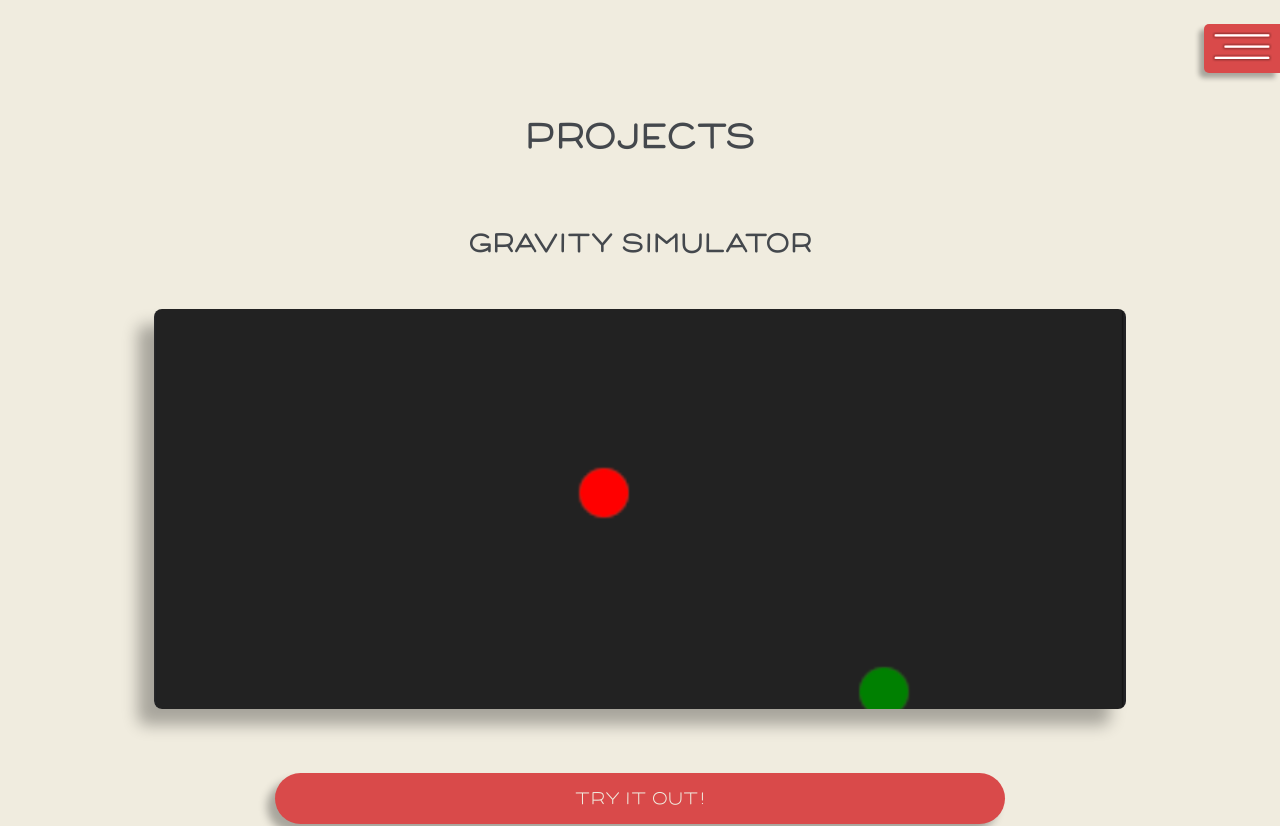
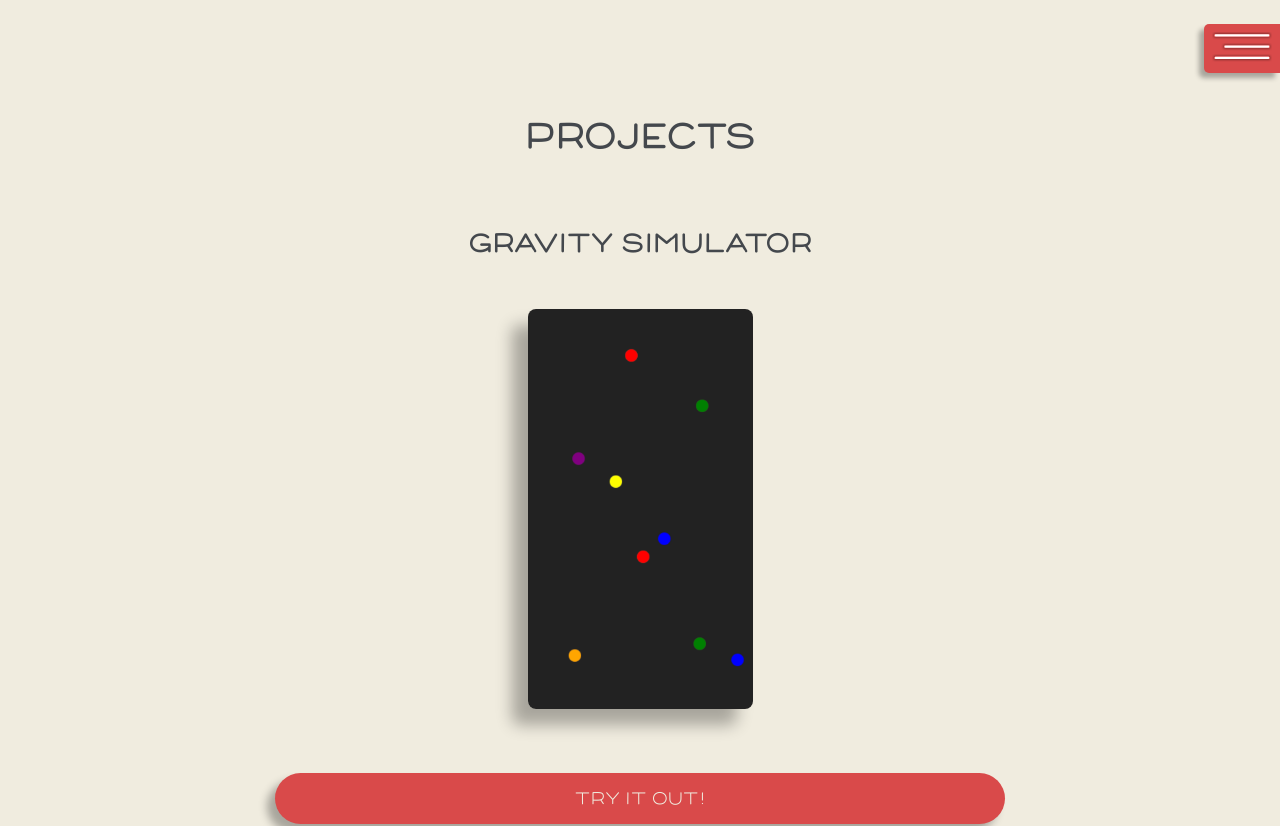
Before and after one commit to mikelee/portfolio-next, a Next.js app: page /projects in a window 1280 px wide. Shown: the top 826 px of the page. Built offline with nearby package versions, Linux system fonts and the light colour scheme.

Commit message:
Change image background-position and width

```diff
--- a/styles/Projects.module.scss
+++ b/styles/Projects.module.scss
@@ -18,11 +18,12 @@
 
         .image {
             height: 400px;
-            width: 80%;
+            width: 225px;
             background-size: cover;
             margin: 32px 0;
             border-radius: 8px;
             box-shadow: -16px 16px 16px rgba(black, .3);
+            background-position: center top;
         }
 
         .try-project-button {
```
